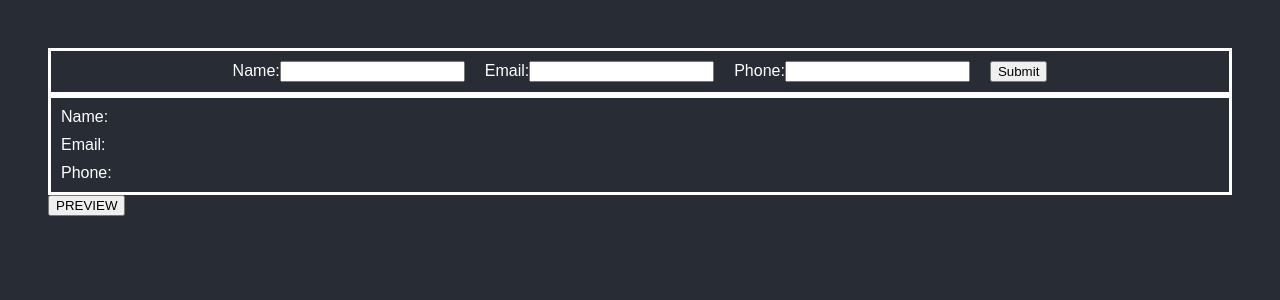
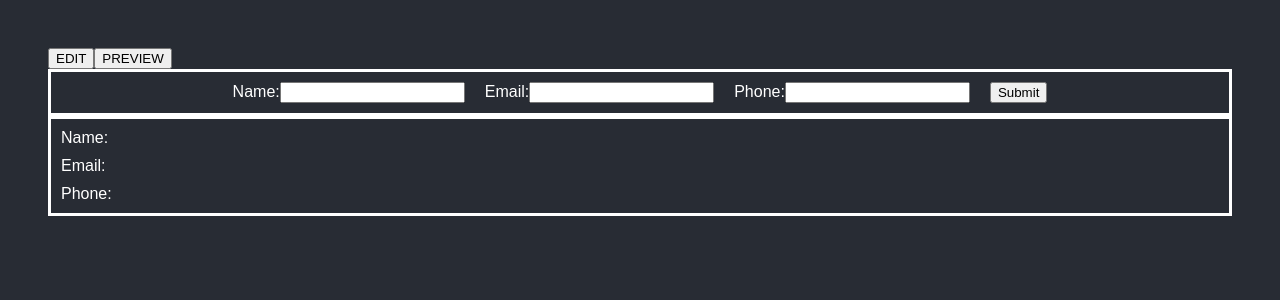
Before and after one commit to SteffanCrowley/cv-project, a React (Create React App) app: page / in a window 1280 px wide. Shown: the top 300 px of the page. Built offline with nearby package versions, Linux system fonts and the light colour scheme.

Commit message:
Switch to two buttons and render alt pages

```diff
--- a/src/App.js
+++ b/src/App.js
@@ -6,62 +6,57 @@ import "./styles/App.css";
 class App extends Component {
   constructor(props) {
     super(props);
-    this.handleLoginClick = this.handleLoginClick.bind(this);
-    this.handleLogoutClick = this.handleLogoutClick.bind(this);
-    this.state = { isLoggedIn: false };
+
+    this.previewPage = this.previewPage.bind(this);
+    this.editPage = this.editPage.bind(this);
+    this.state = { isEditMode: true };
   }
 
-  handleLoginClick() {
-    this.setState({ isLoggedIn: true });
-  }
+  previewPage = () => {
+    this.setState({ isEditMode: false });
+  };
 
-  handleLogoutClick() {
-    this.setState({ isLoggedIn: false });
-  }
+  editPage = () => {
+    this.setState({ isEditMode: true });
+  };
 
   render() {
-    const isLoggedIn = this.state.isLoggedIn;
-    let button;
-    if (isLoggedIn) {
-      button = <EditButton onClick={this.handleLogoutClick} />;
+    const isEditMode = this.state.isEditMode;
+
+    let page;
+
+    if (isEditMode) {
+      page = <Edit />;
     } else {
-      button = <PreviewButton onClick={this.handleLoginClick} />;
+      page = (
+        <Preview
+          name="steffan"
+          email="steffan@gmail.com"
+          phone="949-444-5555"
+        />
+      );
     }
+
     return (
       <div>
         <div>
-          <Greeting isLoggedIn={isLoggedIn} />
-          {button}
+          <button onClick={this.editPage}>EDIT</button>
+          <button onClick={this.previewPage}>PREVIEW</button>
+          {page}
         </div>
       </div>
     );
   }
 }
 
-function EditPage(props) {
-  return <Edit />;
-}
+// function EditPage(props) {
+//   return <Edit />;
+// }
 
-function PreviewPage(props) {
-  return (
-    <Preview name="steffan" email="steffan@gmail.com" phone="949-444-5555" />
-  );
-}
-
-function Greeting(props) {
-  const isLoggedIn = props.isLoggedIn;
-  if (isLoggedIn) {
-    return <PreviewPage />;
-  }
-  return <EditPage />;
-}
-
-function EditButton(props) {
-  return <button onClick={props.onClick}>EDIT</button>;
-}
-
-function PreviewButton(props) {
-  return <button onClick={props.onClick}>PREVIEW</button>;
-}
+// function PreviewPage(props) {
+//   return (
+//     <Preview name="steffan" email="steffan@gmail.com" phone="949-444-5555" />
+//   );
+// }
 
 export default App;
```
